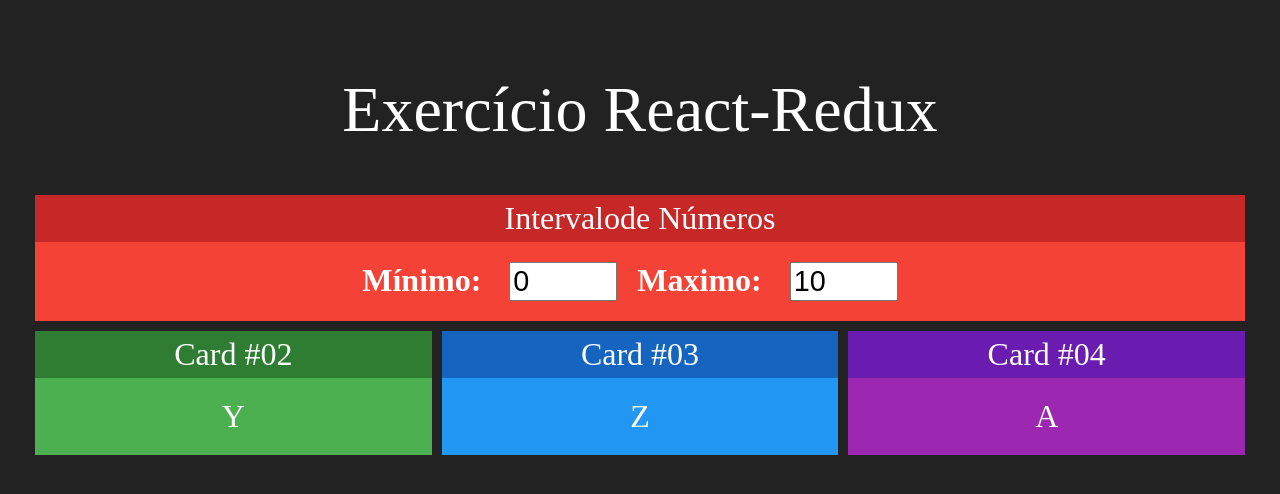
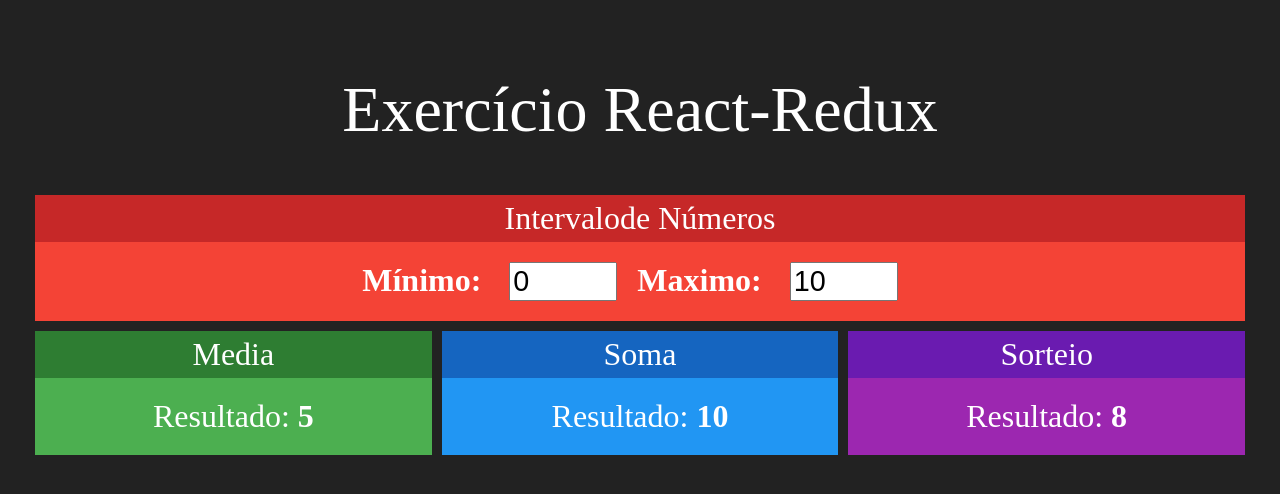
Before and after one commit to MenezesC137/Fundamentals_Redux, a React (Create React App) app: page / in a window 1280 px wide. Shown: the top 494 px of the page. Built offline with nearby package versions, Linux system fonts and the light colour scheme.

Commit message:
Outros App

```diff
--- a/src/App.js
+++ b/src/App.js
@@ -1,7 +1,9 @@
-import logo from './logo.svg';
 import './App.css';
-import Card from './components/Card';
+
 import Intervalo from './components/Intervalo';
+import Media from './components/Media';
+import Soma from './components/Soma';
+import Sorteio from './components/Sorteio';
 
 function App() {
   return (
@@ -11,15 +13,9 @@
         <Intervalo />
       </div>
       <div className='linha' >
-        <Card title='Card #02' green>
-          Y
-        </Card>
-        <Card title='Card #03' blue>
-          Z
-        </Card>
-        <Card title='Card #04' purple>
-          A
-        </Card>
+        <Media />
+        <Soma />
+        <Sorteio />
       </div>
     </div>
   );
--- /dev/null
+++ b/src/components/Media.jsx
@@ -0,0 +1,17 @@
+import React from 'react'
+import Card from './Card'
+
+export default props => {
+    return (
+        <Card title="Media" green>
+            <div>
+                <span>
+                    <span>Resultado: </span>
+                    <strong>5</strong>
+
+                </span>
+            </div>
+
+        </Card>
+    )
+}
--- /dev/null
+++ b/src/components/Soma.jsx
@@ -0,0 +1,17 @@
+import React from 'react'
+import Card from './Card'
+
+export default props => {
+    return (
+        <Card title="Soma" blue>
+            <div >
+                <span>
+                    <span>Resultado: </span>
+                    <strong>10</strong>
+
+                </span>
+            </div>
+
+        </Card>
+    )
+}
--- /dev/null
+++ b/src/components/Sorteio.jsx
@@ -0,0 +1,16 @@
+import React from 'react'
+import Card from './Card'
+
+export default props => {
+    return (
+        <Card title="Sorteio" purple>
+            <div>
+                <span>
+                    <span>Resultado: </span>
+                    <strong>8</strong>
+                </span>
+            </div>
+
+        </Card>
+    )
+}
```
